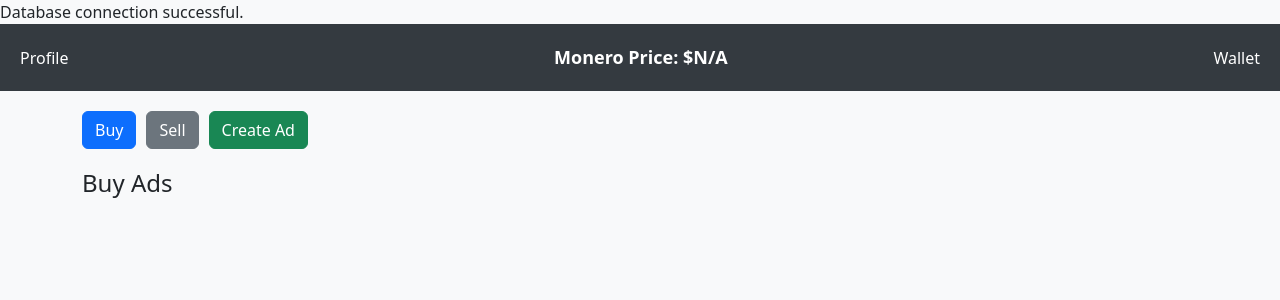
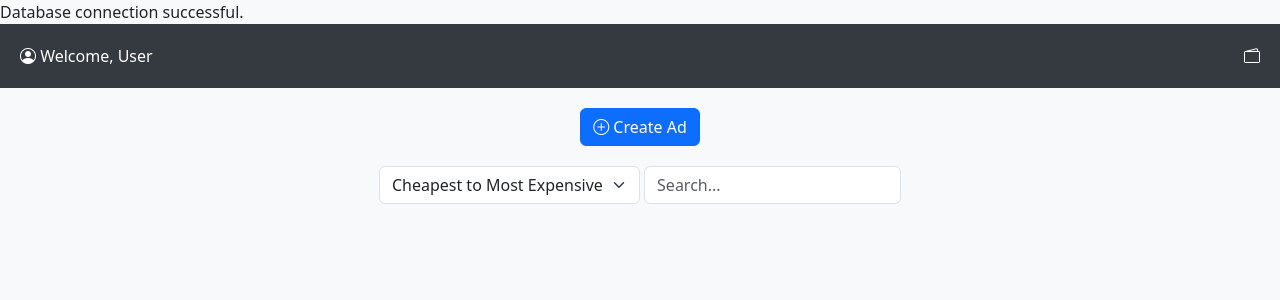
Before and after one commit to Brandywineo/P2pxmr, a PHP site: page /dashboard.php in a window 1280 px wide. Shown: the top 300 px of the page. Run offline with PHP 8.4, Linux system fonts and the light colour scheme; the visitor is signed in with stand-in values (Sample User, id 1); data that the repository does not hold is empty.

Commit message:
Update dashboard.php

```diff
--- a/public/dashboard.php
+++ b/public/dashboard.php
@@ -5,19 +5,15 @@ if (!isset($_SESSION['user_id'])) {
     exit;
 }
 
-// Include the correct database connection
-require '../src/config/db.php';
+// Include database connection
+require '../src/config/db.php'; // Correct path to the database file
 
-// Fetch Buy Ads
-$buy_ads = $pdo->query("SELECT * FROM ads WHERE ad_type = 'buy' ORDER BY created_at DESC");
-
-// Fetch Sell Ads
-$sell_ads = $pdo->query("SELECT * FROM ads WHERE ad_type = 'sell' ORDER BY created_at DESC");
-
-// Fetch Monero price from the database
-$price_stmt = $pdo->query("SELECT price_usd FROM monero_price ORDER BY updated_at DESC LIMIT 1");
-$price_data = $price_stmt->fetch(PDO::FETCH_ASSOC);
-$monero_price = $price_data ? $price_data['price_usd'] : 'N/A';
+// Fetch the username
+$user_id = $_SESSION['user_id'];
+$stmt = $pdo->prepare("SELECT username FROM users WHERE id = ?");
+$stmt->execute([$user_id]);
+$user = $stmt->fetch(PDO::FETCH_ASSOC);
+$username = $user ? $user['username'] : 'User';
 ?>
 
 <!DOCTYPE html>
@@ -27,6 +23,7 @@ $monero_price = $price_data ? $price_data['price_usd'] : 'N/A';
     <meta name="viewport" content="width=device-width, initial-scale=1.0">
     <title>Dashboard</title>
     <link rel="stylesheet" href="https://cdnjs.cloudflare.com/ajax/libs/bootstrap/5.3.0/css/bootstrap.min.css">
+    <link rel="stylesheet" href="https://cdnjs.cloudflare.com/ajax/libs/bootstrap-icons/1.10.5/font/bootstrap-icons.min.css">
     <style>
         body {
             background-color: #f8f9fa;
@@ -38,118 +35,143 @@ $monero_price = $price_data ? $price_data['price_usd'] : 'N/A';
             padding: 20px;
             background-color: #343a40;
             color: white;
+            position: sticky;
+            top: 0;
+            z-index: 10;
+            transition: top 0.3s ease;
         }
-        .header .icon {
-            cursor: pointer;
+        .header.hidden {
+            top: -80px;
         }
-        .header .price {
-            font-weight: bold;
-            font-size: 18px;
+        .filters, .action-buttons {
+            margin: 20px 0;
+            text-align: center;
         }
-        .filters {
-            display: flex;
-            justify-content: flex-start;
-            gap: 10px;
-            margin: 20px 0;
+        .listing-card {
+            background: white;
+            border: 1px solid #e0e0e0;
+            border-radius: 8px;
+            padding: 15px;
+            margin-bottom: 20px;
+            box-shadow: 0 2px 5px rgba(0, 0, 0, 0.1);
+            transition: transform 0.2s;
         }
-        .listings {
-            display: flex;
-            flex-direction: column;
-            gap: 15px;
+        .listing-card:hover {
+            transform: scale(1.02);
         }
-        .card {
-            width: 100%;
-            padding: 15px;
-            border-radius: 8px;
-            box-shadow: 0 2px 8px rgba(0, 0, 0, 0.1);
-        }
-        .listing-item {
-            display: flex;
-            justify-content: space-between;
-            align-items: center;
+        .infinite-scroll {
+            overflow-y: auto;
+            max-height: calc(100vh - 250px);
         }
     </style>
 </head>
 <body>
     <!-- Header -->
     <div class="header">
-        <div class="icon" onclick="location.href='profile.php'">
-            <i class="bi bi-person-circle"></i> Profile
-        </div>
-        <div class="icon price">
-            Monero Price: $<?php echo htmlspecialchars($monero_price); ?>
+        <div class="icon">
+            <i class="bi bi-person-circle"></i> Welcome, <?php echo htmlspecialchars($username); ?>
         </div>
         <div class="icon" onclick="location.href='wallet.php'">
-            <i class="bi bi-wallet2"></i> Wallet
+            <i class="bi bi-wallet2"></i>
         </div>
     </div>
 
     <div class="container">
-        <!-- Filters -->
-        <div class="filters">
-            <button class="btn btn-primary" onclick="showListings('buy')">Buy</button>
-            <button class="btn btn-secondary" onclick="showListings('sell')">Sell</button>
-            <button class="btn btn-success" onclick="location.href='create_ad.php'">
+        <!-- Action Buttons -->
+        <div class="action-buttons">
+            <button class="btn btn-primary" onclick="location.href='create_ad.php'">
                 <i class="bi bi-plus-circle"></i> Create Ad
             </button>
         </div>
 
+        <!-- Filters -->
+        <div class="filters">
+            <select class="form-select w-auto d-inline-block" id="sortFilter">
+                <option value="cheapest">Cheapest to Most Expensive</option>
+                <option value="expensive">Most Expensive to Cheapest</option>
+            </select>
+            <input type="text" class="form-control w-auto d-inline-block" id="searchFilter" placeholder="Search...">
+        </div>
+
         <!-- Listings -->
-        <div class="listings">
-            <!-- Buy Listings -->
-            <div id="buy-listing">
-                <h4>Buy Ads</h4>
-                <?php while ($buy_ad = $buy_ads->fetch(PDO::FETCH_ASSOC)) { ?>
-                    <div class="card">
-                        <div class="listing-item">
-                            <div>
-                                <p><strong>User ID:</strong> <?php echo htmlspecialchars($buy_ad['user_id']); ?></p>
-                                <p><strong>Payment Method:</strong> <?php echo htmlspecialchars($buy_ad['payment_method']); ?></p>
-                                <p><strong>Amount:</strong> $<?php echo htmlspecialchars($buy_ad['amount']); ?></p>
-                            </div>
-                            <button class="btn btn-primary btn-action" onclick="goToTransaction('buy', <?php echo $buy_ad['amount']; ?>)">Buy</button>
-                        </div>
-                    </div>
-                <?php } ?>
-            </div>
-
-            <!-- Sell Listings -->
-            <div id="sell-listing" style="display: none;">
-                <h4>Sell Ads</h4>
-                <?php while ($sell_ad = $sell_ads->fetch(PDO::FETCH_ASSOC)) { ?>
-                    <div class="card">
-                        <div class="listing-item">
-                            <div>
-                                <p><strong>User ID:</strong> <?php echo htmlspecialchars($sell_ad['user_id']); ?></p>
-                                <p><strong>Payment Method:</strong> <?php echo htmlspecialchars($sell_ad['payment_method']); ?></p>
-                                <p><strong>Amount:</strong> $<?php echo htmlspecialchars($sell_ad['amount']); ?></p>
-                            </div>
-                            <button class="btn btn-success btn-action" onclick="goToTransaction('sell', <?php echo $sell_ad['amount']; ?>)">Sell</button>
-                        </div>
-                    </div>
-                <?php } ?>
-            </div>
+        <div class="infinite-scroll" id="adListings">
+            <!-- Ads will load here dynamically -->
         </div>
     </div>
 
     <script>
-        function showListings(type) {
-            const buyList = document.getElementById('buy-listing');
-            const sellList = document.getElementById('sell-listing');
+        let lastLoadedAdId = 0;
+        const adListings = document.getElementById('adListings');
+        const header = document.querySelector('.header');
+        let lastScrollTop = 0;
 
-            if (type === 'buy') {
-                buyList.style.display = 'block';
-                sellList.style.display = 'none';
-            } else {
-                buyList.style.display = 'none';
-                sellList.style.display = 'block';
-            }
+        // Fetch Ads with Infinite Scrolling
+        function fetchAds() {
+            const xhr = new XMLHttpRequest();
+            xhr.open('GET', `../src/api/fetch_ads.php?last_id=${lastLoadedAdId}&sort=${getSortFilter()}`);
+            xhr.onload = function () {
+                if (xhr.status === 200) {
+                    const data = JSON.parse(xhr.responseText);
+                    if (data.length > 0) {
+                        lastLoadedAdId = data[data.length - 1].id;
+                        data.forEach(ad => appendAdCard(ad));
+                    }
+                }
+            };
+            xhr.send();
         }
 
-        function goToTransaction(type, amount) {
-            const url = type === 'buy' ? 'buy_xmr.php' : 'sell_xmr.php';
-            window.location.href = `${url}?amount=${amount}`;
+        // Append Ad Card
+        function appendAdCard(ad) {
+            const card = document.createElement('div');
+            card.className = 'listing-card';
+            card.innerHTML = `
+                <h5>${ad.ad_type.toUpperCase()} Ad</h5>
+                <p><strong>Price:</strong> $${ad.price.toFixed(2)}</p>
+                <p><strong>Percentage Over Market:</strong> ${ad.percentage}%</p>
+                <button class="btn btn-${ad.ad_type === 'buy' ? 'primary' : 'success'}" onclick="goToOrder(${ad.id})">
+                    ${ad.ad_type === 'buy' ? 'Buy' : 'Sell'}
+                </button>
+            `;
+            adListings.appendChild(card);
         }
+
+        // Redirect to Order Page
+        function goToOrder(adId) {
+            window.location.href = `../public/${adId.ad_type}_xmr.php?ad_id=${adId}`;
+        }
+
+        // Filter Logic
+        function getSortFilter() {
+            return document.getElementById('sortFilter').value;
+        }
+
+        document.getElementById('sortFilter').addEventListener('change', () => {
+            adListings.innerHTML = '';
+            lastLoadedAdId = 0;
+            fetchAds();
+        });
+
+        // Infinite Scrolling
+        adListings.addEventListener('scroll', () => {
+            if (adListings.scrollTop + adListings.clientHeight >= adListings.scrollHeight) {
+                fetchAds();
+            }
+        });
+
+        // Header Show/Hide on Scroll
+        window.addEventListener('scroll', () => {
+            const scrollTop = window.pageYOffset || document.documentElement.scrollTop;
+            if (scrollTop > lastScrollTop) {
+                header.classList.add('hidden');
+            } else {
+                header.classList.remove('hidden');
+            }
+            lastScrollTop = scrollTop <= 0 ? 0 : scrollTop;
+        });
+
+        // Initial Load
+        fetchAds();
     </script>
 </body>
 </html>
```
